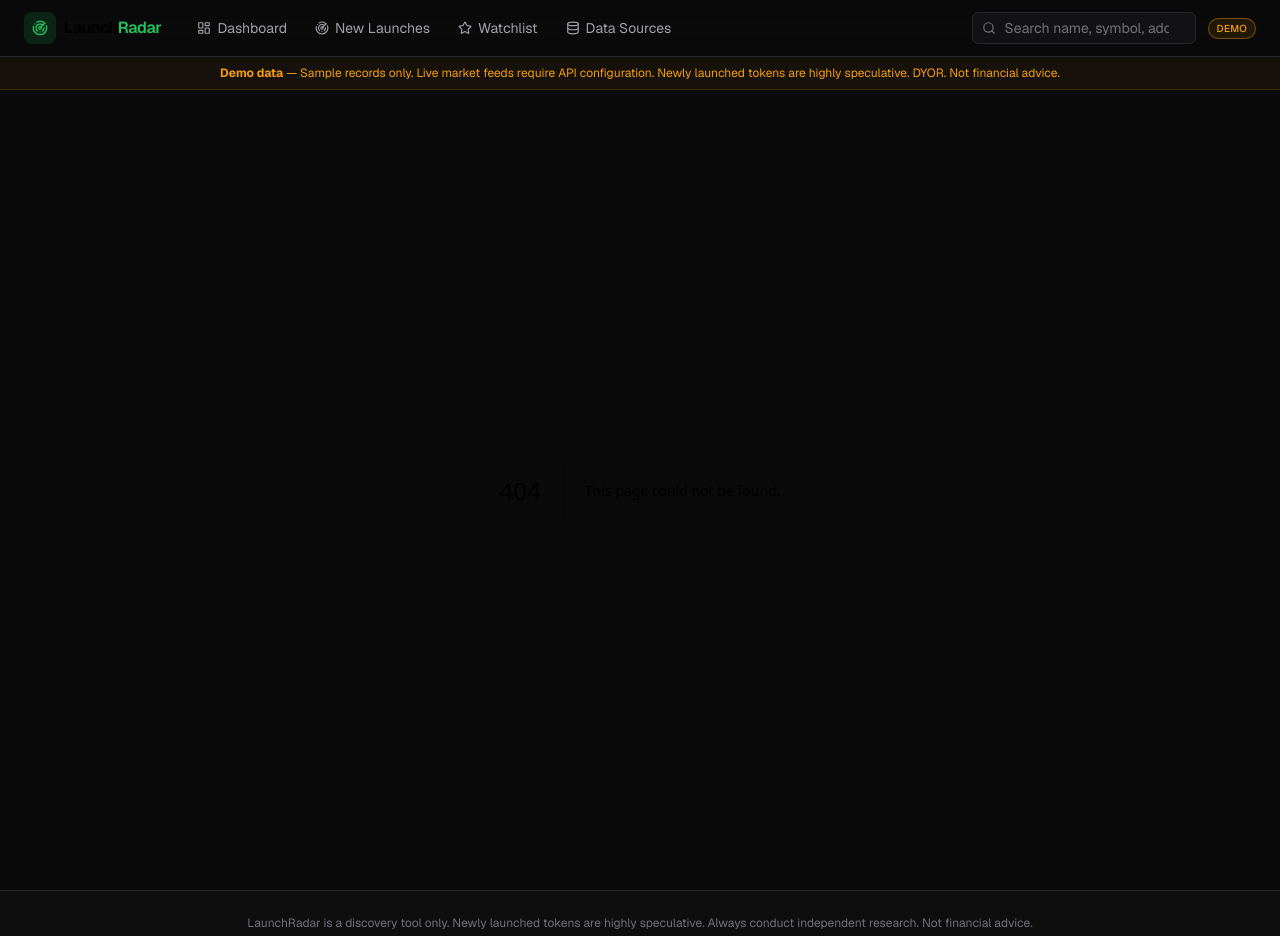
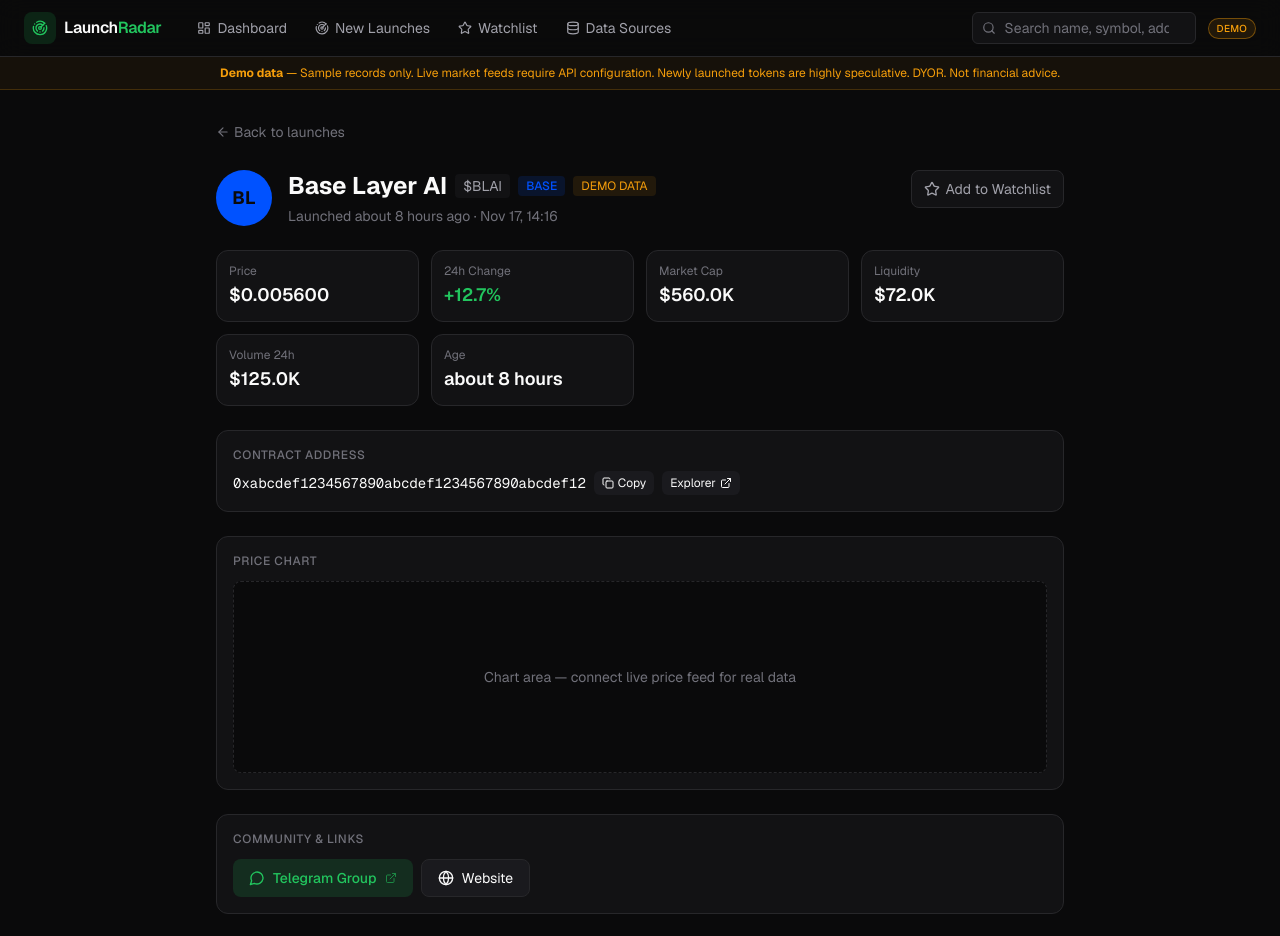
Before and after one commit to Nobrain11/launchradar, a Next.js app: page /token/base-1 in a window 1280 px wide. Before the commit this address had no page. Shown: the top 936 px of the page. Built offline with nearby package versions, Linux system fonts and the light colour scheme.

Commit message:
Add token detail page

```diff
--- /dev/null
+++ b/src/app/token/[id]/page.tsx
@@ -0,0 +1,272 @@
+"use client";
+
+import { useParams } from "next/navigation";
+import Link from "next/link";
+import {
+  ArrowLeft,
+  Copy,
+  ExternalLink,
+  MessageCircle,
+  Twitter,
+  Globe,
+  MessageSquare,
+  Star,
+  AlertTriangle,
+  Check,
+} from "lucide-react";
+import { getTokenById } from "@/lib/demo-data";
+import { getChain, getExplorerUrl } from "@/lib/chains";
+import {
+  formatUsd,
+  formatPercent,
+  formatAge,
+  formatTimestamp,
+  copyToClipboard,
+} from "@/lib/utils";
+import { useState, useEffect } from "react";
+
+export default function TokenDetailPage() {
+  const params = useParams();
+  const id = params.id as string;
+  const token = getTokenById(id);
+  const [copied, setCopied] = useState(false);
+  const [watched, setWatched] = useState(false);
+
+  useEffect(() => {
+    if (typeof window === "undefined") return;
+    const raw = localStorage.getItem("launchradar-watchlist");
+    if (raw) {
+      try {
+        const list: string[] = JSON.parse(raw);
+        setWatched(list.includes(id));
+      } catch {
+        /* ignore */
+      }
+    }
+  }, [id]);
+
+  if (!token) {
+    return (
+      <div className="mx-auto max-w-3xl px-4 py-16 text-center">
+        <p className="text-foreground-muted">Token not found.</p>
+        <Link href="/launches" className="mt-4 inline-block text-accent hover:underline">
+          ← Back to launches
+        </Link>
+      </div>
+    );
+  }
+
+  const chain = getChain(token.chainId);
+  const positive = token.priceChange24h >= 0;
+
+  const handleCopy = async () => {
+    const ok = await copyToClipboard(token.contractAddress);
+    if (ok) {
+      setCopied(true);
+      setTimeout(() => setCopied(false), 1500);
+    }
+  };
+
+  const toggleWatch = () => {
+    if (typeof window === "undefined") return;
+    const raw = localStorage.getItem("launchradar-watchlist");
+    let list: string[] = [];
+    try {
+      list = raw ? JSON.parse(raw) : [];
+    } catch {
+      list = [];
+    }
+    if (watched) {
+      list = list.filter((x) => x !== id);
+    } else {
+      list.push(id);
+    }
+    localStorage.setItem("launchradar-watchlist", JSON.stringify(list));
+    setWatched(!watched);
+  };
+
+  return (
+    <div className="mx-auto max-w-4xl space-y-6 px-4 py-8 sm:px-6">
+      <Link
+        href="/launches"
+        className="inline-flex items-center gap-1 text-sm text-muted hover:text-foreground"
+      >
+        <ArrowLeft className="h-3.5 w-3.5" />
+        Back to launches
+      </Link>
+
+      <div className="flex flex-wrap items-start justify-between gap-4">
+        <div className="flex items-start gap-4">
+          <div
+            className="flex h-14 w-14 items-center justify-center rounded-full text-lg font-bold text-background"
+            style={{ backgroundColor: chain.color }}
+          >
+            {token.symbol.slice(0, 2)}
+          </div>
+          <div>
+            <div className="flex flex-wrap items-center gap-2">
+              <h1 className="text-2xl font-bold">{token.name}</h1>
+              <span className="rounded bg-card px-2 py-0.5 text-sm text-foreground-muted">
+                ${token.symbol}
+              </span>
+              <span
+                className="rounded px-2 py-0.5 text-xs font-medium uppercase"
+                style={{ backgroundColor: `${chain.color}22`, color: chain.color }}
+              >
+                {chain.name}
+              </span>
+              {token.isDemo && (
+                <span className="rounded bg-warning/10 px-2 py-0.5 text-xs text-warning">
+                  DEMO DATA
+                </span>
+              )}
+            </div>
+            <p className="mt-1 text-sm text-muted">
+              Launched {formatAge(token.launchTime)} ago · {formatTimestamp(token.launchTime)}
+            </p>
+          </div>
+        </div>
+
+        <button
+          onClick={toggleWatch}
+          className={`inline-flex items-center gap-1.5 rounded-lg border px-3 py-2 text-sm transition-colors ${
+            watched
+              ? "border-accent/40 bg-accent/15 text-accent"
+              : "border-border bg-card text-foreground-muted hover:border-border-light hover:text-foreground"
+          }`}
+        >
+          <Star className={`h-4 w-4 ${watched ? "fill-current" : ""}`} />
+          {watched ? "Watching" : "Add to Watchlist"}
+        </button>
+      </div>
+
+      <div className="grid grid-cols-2 gap-3 sm:grid-cols-4">
+        {[
+          { label: "Price", value: formatUsd(token.priceUsd) },
+          {
+            label: "24h Change",
+            value: formatPercent(token.priceChange24h),
+            color: positive ? "text-accent" : "text-danger",
+          },
+          { label: "Market Cap", value: formatUsd(token.marketCap) },
+          { label: "Liquidity", value: formatUsd(token.liquidity) },
+          { label: "Volume 24h", value: formatUsd(token.volume24h) },
+          { label: "Age", value: formatAge(token.launchTime) },
+        ].map((m) => (
+          <div key={m.label} className="rounded-xl border border-border bg-card p-3">
+            <p className="text-xs text-muted">{m.label}</p>
+            <p className={`mt-0.5 text-lg font-semibold ${m.color ?? "text-foreground"}`}>
+              {m.value}
+            </p>
+          </div>
+        ))}
+      </div>
+
+      <div className="rounded-xl border border-border bg-card p-4">
+        <p className="text-xs font-medium uppercase tracking-wider text-muted">
+          Contract Address
+        </p>
+        <div className="mt-2 flex flex-wrap items-center gap-2">
+          <code className="break-all font-mono text-sm text-foreground">
+            {token.contractAddress}
+          </code>
+          <button
+            onClick={handleCopy}
+            className="inline-flex items-center gap-1 rounded-md bg-card-hover px-2 py-1 text-xs hover:bg-border"
+          >
+            {copied ? <Check className="h-3 w-3 text-accent" /> : <Copy className="h-3 w-3" />}
+            {copied ? "Copied" : "Copy"}
+          </button>
+          <a
+            href={getExplorerUrl(token.chainId, token.contractAddress)}
+            target="_blank"
+            rel="noopener noreferrer"
+            className="inline-flex items-center gap-1 rounded-md bg-card-hover px-2 py-1 text-xs hover:bg-border"
+          >
+            Explorer <ExternalLink className="h-3 w-3" />
+          </a>
+        </div>
+      </div>
+
+      <div className="rounded-xl border border-border bg-card p-4">
+        <p className="text-xs font-medium uppercase tracking-wider text-muted">Price Chart</p>
+        <div className="mt-3 flex h-48 items-center justify-center rounded-lg border border-dashed border-border bg-background text-sm text-muted">
+          Chart area — connect live price feed for real data
+        </div>
+      </div>
+
+      <div className="rounded-xl border border-border bg-card p-4">
+        <p className="text-xs font-medium uppercase tracking-wider text-muted">
+          Community & Links
+        </p>
+        <div className="mt-3 flex flex-wrap gap-2">
+          {token.telegramNormalized && (
+            <a
+              href={token.telegramNormalized}
+              target="_blank"
+              rel="noopener noreferrer"
+              className="inline-flex items-center gap-2 rounded-lg bg-accent/15 px-4 py-2 text-sm font-medium text-accent hover:bg-accent/25"
+            >
+              <MessageCircle className="h-4 w-4" />
+              Telegram Group
+              <ExternalLink className="h-3 w-3 opacity-60" />
+            </a>
+          )}
+          {token.socials.twitter && (
+            <a
+              href={token.socials.twitter}
+              target="_blank"
+              rel="noopener noreferrer"
+              className="inline-flex items-center gap-2 rounded-lg border border-border bg-card-hover px-4 py-2 text-sm hover:border-border-light"
+            >
+              <Twitter className="h-4 w-4" />
+              X / Twitter
+            </a>
+          )}
+          {token.socials.website && (
+            <a
+              href={token.socials.website}
+              target="_blank"
+              rel="noopener noreferrer"
+              className="inline-flex items-center gap-2 rounded-lg border border-border bg-card-hover px-4 py-2 text-sm hover:border-border-light"
+            >
+              <Globe className="h-4 w-4" />
+              Website
+            </a>
+          )}
+          {token.socials.discord && (
+            <a
+              href={token.socials.discord}
+              target="_blank"
+              rel="noopener noreferrer"
+              className="inline-flex items-center gap-2 rounded-lg border border-border bg-card-hover px-4 py-2 text-sm hover:border-border-light"
+            >
+              <MessageSquare className="h-4 w-4" />
+              Discord
+            </a>
+          )}
+        </div>
+      </div>
+
+      <div className="rounded-xl border border-warning/30 bg-warning/5 p-4">
+        <div className="flex items-center gap-2 text-warning">
+          <AlertTriangle className="h-4 w-4" />
+          <p className="text-sm font-semibold">Risk Indicators</p>
+        </div>
+        <ul className="mt-2 space-y-1 text-sm text-foreground-muted">
+          {token.riskFlags.map((f) => (
+            <li key={f.type}>• {f.label}</li>
+          ))}
+        </ul>
+        <p className="mt-3 text-xs text-muted">
+          Newly launched tokens are highly speculative. Presence of a Telegram group does
+          not indicate legitimacy or safety. Always conduct independent research.
+        </p>
+      </div>
+
+      <div className="text-xs text-muted">
+        Data source: {token.dataSource} · Last updated: {formatTimestamp(token.lastUpdated)}
+      </div>
+    </div>
+  );
+}
```
